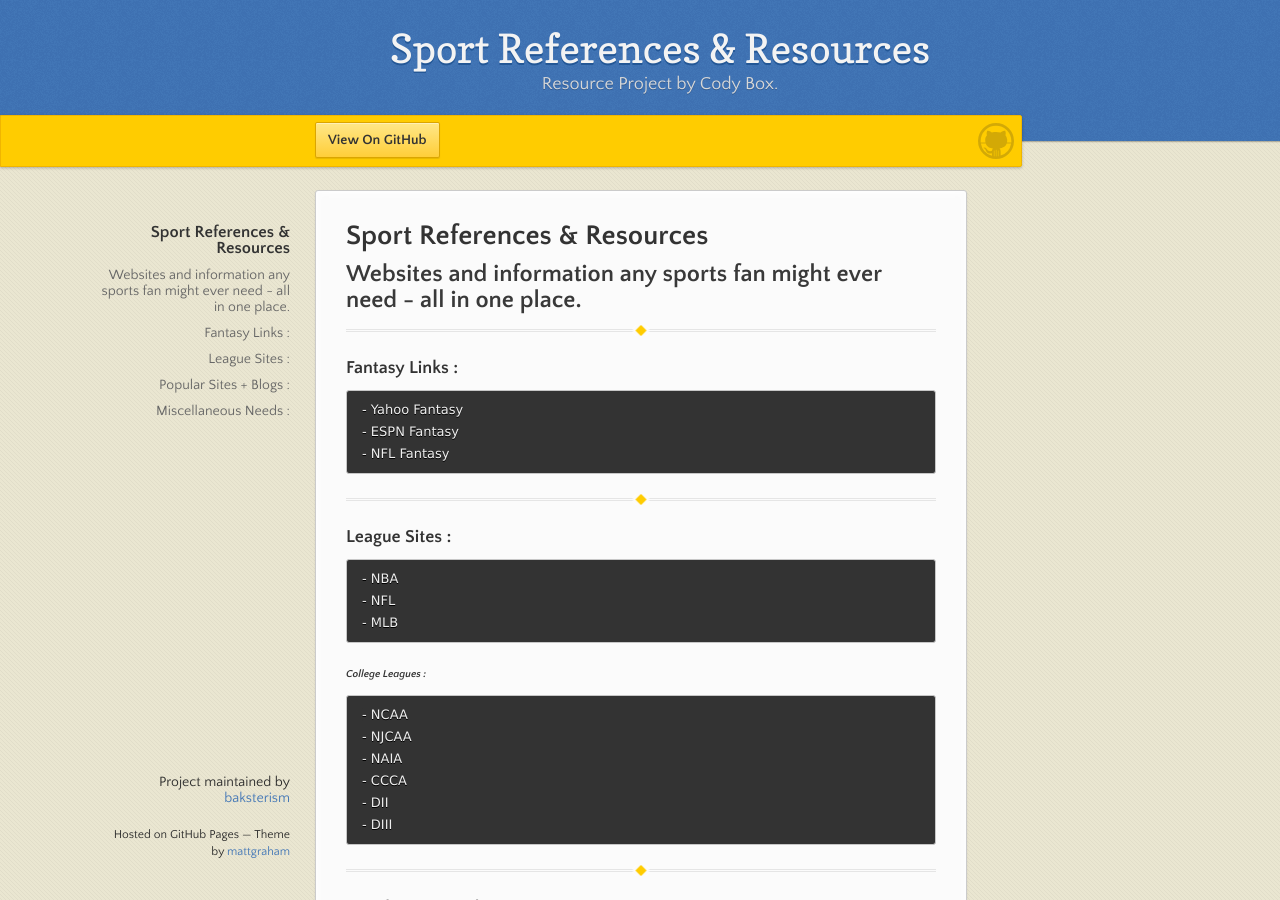
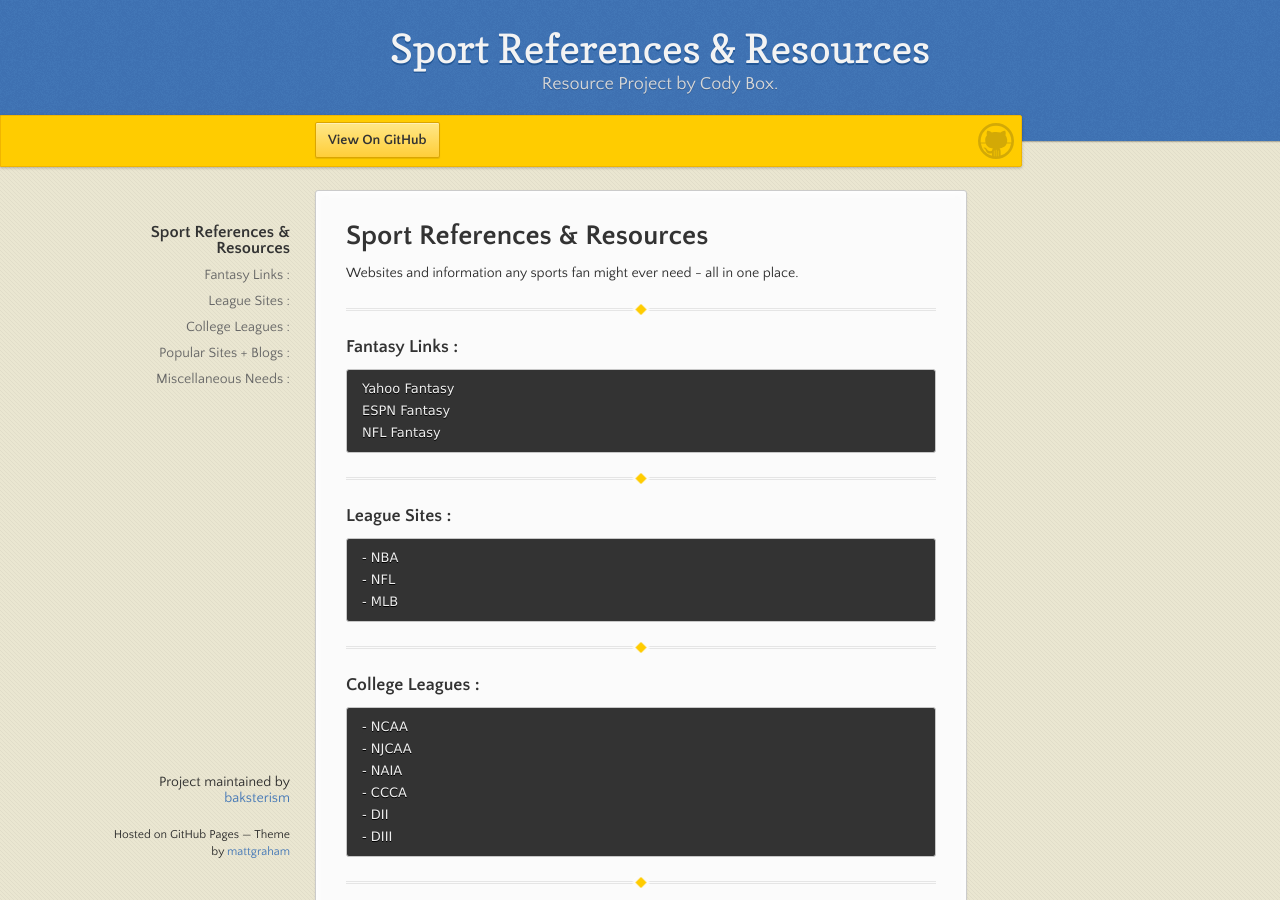
Before and after one commit to baksterism/codybox, a Jekyll site: the page built from another-page.md, in a window 1280 px wide and 900 px high. Built offline with Jekyll 4.4.1, drawn with Linux system fonts in a browser that asks for light colours; our own code applies the rules of GitHub Pages for plain Markdown files; some of the changed text lies outside the part shown.

Commit message:
updating html code
Working through old file

```diff
--- a/another-page.md
+++ b/another-page.md
@@ -3,14 +3,14 @@ layout: default
 ---
 
 # **Sport References & Resources**
-## Websites and information any sports fan might ever need - all in one place.
+Websites and information any sports fan might ever need - all in one place.
 
 <hr>
 
 ### **Fantasy Links :**
-    - Yahoo Fantasy
-    - ESPN Fantasy
-    - NFL Fantasy
+    Yahoo Fantasy
+    ESPN Fantasy
+    NFL Fantasy
 
 <hr>
 
@@ -19,7 +19,9 @@ layout: default
     - NFL
     - MLB
 
-###### ***College Leagues :***
+<hr>
+
+### **College Leagues :**
     - NCAA
     - NJCAA
     - NAIA
@@ -30,22 +32,17 @@ layout: default
 <hr>
 
 ### **Popular Sites + Blogs :**
-    - ESPN
-    - Yahoo Sports
-    - Pound4Pound
+    ESPN
+    Yahoo Sports
+    Pound4Pound
 
 <hr>
 
 ### **Miscellaneous Needs :**
-    - Betting Sites
-    - Typical Bets Defined
-    - iCal feed of sports schedule
+    Betting Sites
+    Typical Bets Defined
+    iCal feed of sports schedule
 
-
-
-
-
-<hr>
 
 _yay_
 
```
